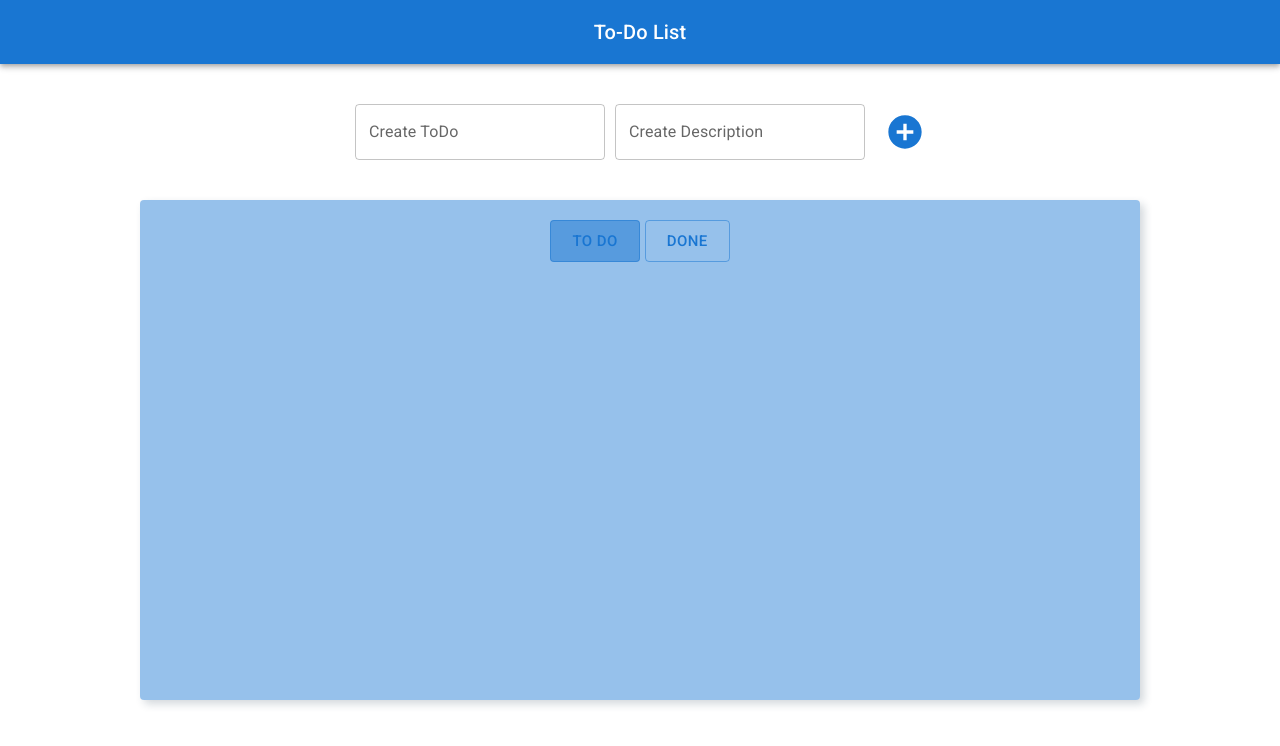
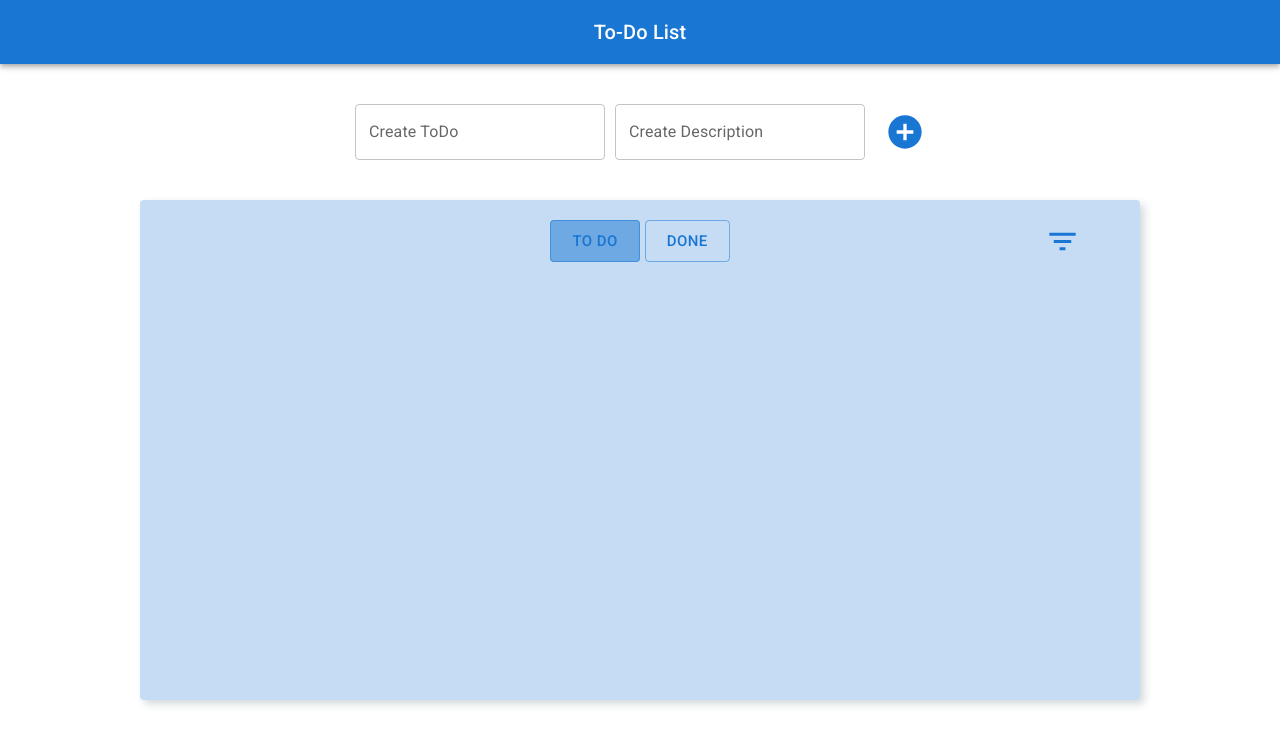
Before and after one commit to Okarix/To-Do_List, a React (Vite) app: page / in a window 1280 px wide. Shown: the top 746 px of the page. Built offline with nearby package versions, Linux system fonts and the light colour scheme.

Commit message:
added sort function and smth changes

```diff
--- a/src/App.jsx
+++ b/src/App.jsx
@@ -55,6 +55,13 @@ function App() {
 		setDone(prev => [...prev, ...done]);
 	};
 
+	const sortTodo = () => {
+		const reversedTodos = [...todos].reverse();
+		setTodos(reversedTodos);
+
+		localStorage.setItem('todos', JSON.stringify(reversedTodos));
+	};
+
 	return (
 		<>
 			<ToDoBar />
@@ -68,6 +75,7 @@ function App() {
 				deleteTodo={deleteTodo}
 				toggleTodo={toggleTodo}
 				done={done}
+				sortTodo={sortTodo}
 			/>
 		</>
 	);
--- a/src/components/ToDoList.jsx
+++ b/src/components/ToDoList.jsx
@@ -1,9 +1,10 @@
 import { Box, Button } from '@mui/material';
+import FilterListIcon from '@mui/icons-material/FilterList';
 import ToDo from './ToDo';
 import ToDoDone from './ToDoDone';
 import { useState } from 'react';
 
-export default function ToDoList({ todos, deleteTodo, toggleTodo, done }) {
+export default function ToDoList({ todos, deleteTodo, toggleTodo, done, sortTodo }) {
 	const [activeBtn, setActiveBtn] = useState('/');
 	const [switchBtn, setSwitchBtn] = useState(true);
 
@@ -15,14 +16,14 @@ export default function ToDoList({ todos, deleteTodo, toggleTodo, done }) {
 				margin: '0 auto',
 				marginTop: '40px',
 				marginBottom: '50px',
-				backgroundColor: 'rgba(24,118,210, 0.45)',
+				backgroundColor: 'rgba(24,118,210, 0.25)',
 				boxShadow: '4px 4px 8px 0px rgba(34, 60, 80, 0.2)',
 				borderRadius: '4px',
 				padding: '20px 0px 60px 0px',
 			}}
 			color='primary'
 		>
-			<div style={{ display: 'flex', justifyContent: 'center' }}>
+			<div style={{ display: 'flex', justifyContent: 'center', alignItems: 'center', position: 'relative' }}>
 				<Button
 					variant='outlined'
 					size='large'
@@ -50,6 +51,19 @@ export default function ToDoList({ todos, deleteTodo, toggleTodo, done }) {
 				>
 					Done
 				</Button>
+				<FilterListIcon
+					color='primary'
+					fontSize='large'
+					onClick={sortTodo}
+					sx={{
+						position: 'absolute',
+						cursor: 'pointer',
+						right: '60px',
+						'&:hover': {
+							color: 'rgba(25, 118, 210, 0.5)',
+						},
+					}}
+				/>
 			</div>
 			{switchBtn ? (
 				<ToDo
```
